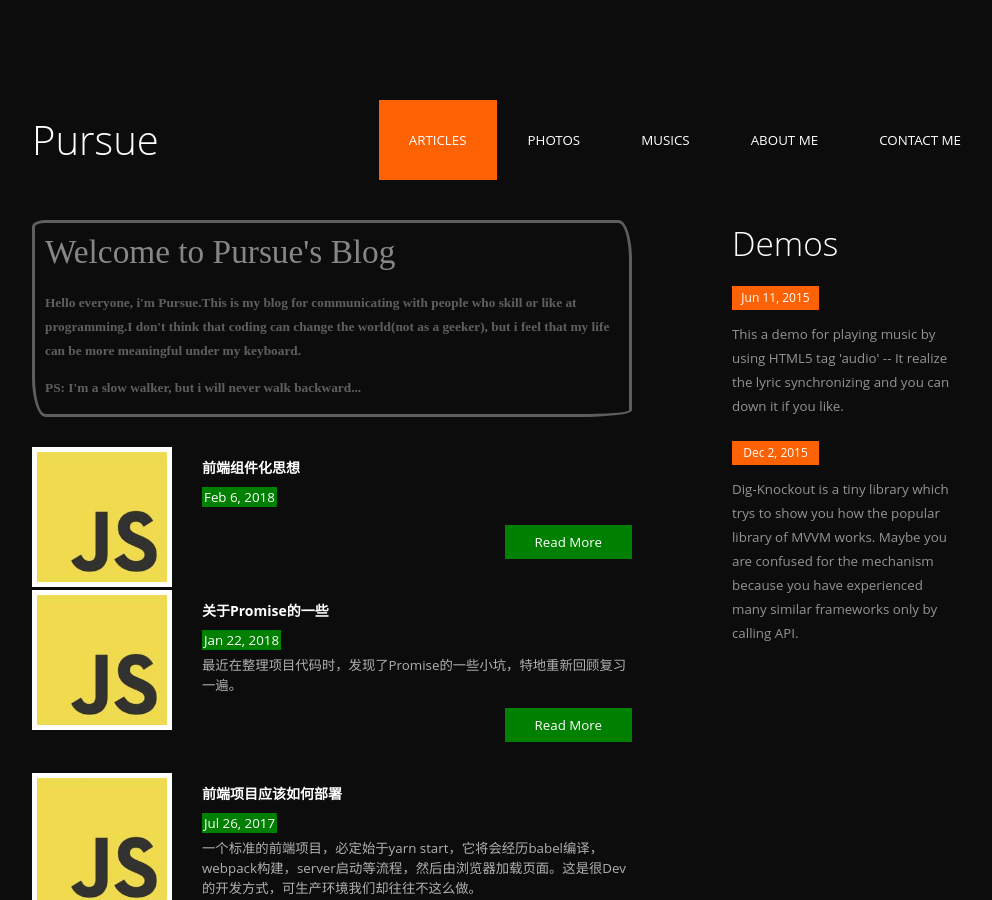
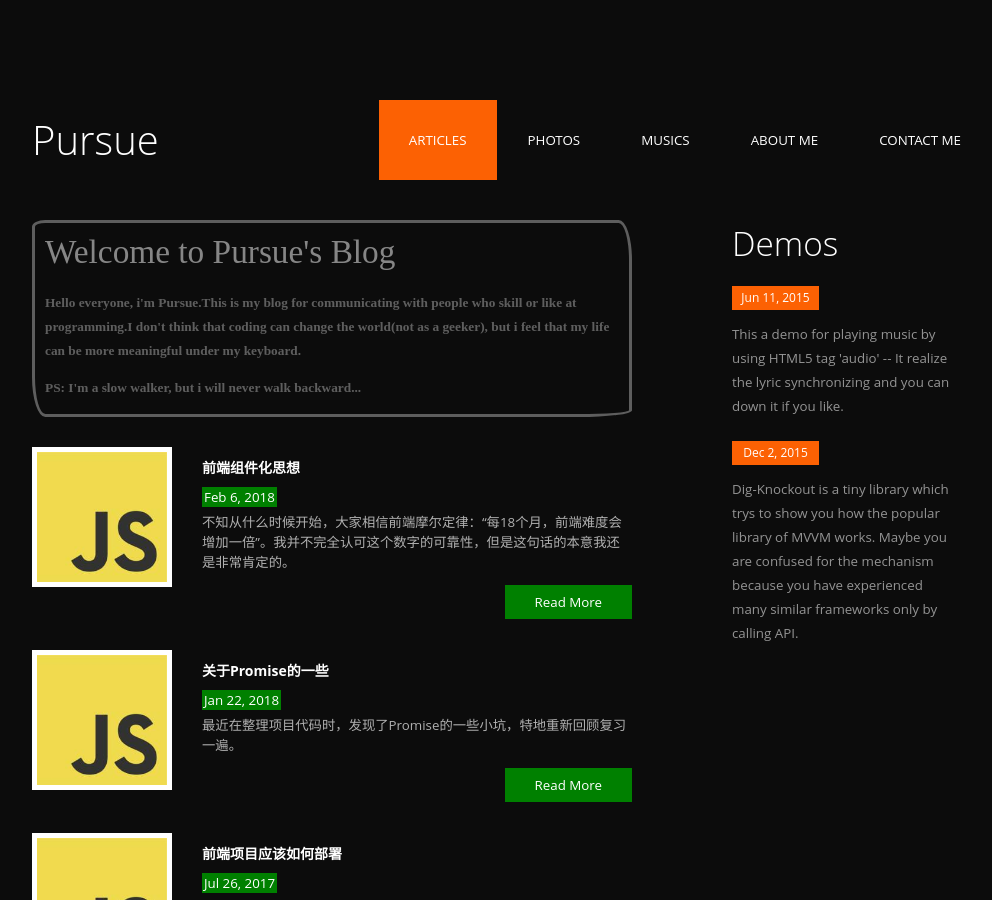
Before and after one commit to kkkkkxiaofei/blog-dev, a Jekyll site: the page built from index.html, in a window 1280 px wide and 900 px high. Shown: the whole window, without its empty margins (148-1140 px from the left). Built offline with Jekyll 4.4.1, drawn with Linux system fonts in a browser that asks for light colours.

Commit message:
add summary

```diff
--- a/_posts/2018-02-06-component-design-for-vuejs.md
+++ b/_posts/2018-02-06-component-design-for-vuejs.md
@@ -4,7 +4,7 @@ title:  "前端组件化思想"
 date:   2018-02-06 20:02PM
 categories: jekyll update
 type: 2
-summary: ""
+summary: "不知从什么时候开始，大家相信前端摩尔定律：“每18个月，前端难度会增加一倍”。我并不完全认可这个数字的可靠性，但是这句话的本意我还是非常肯定的。"
 icon: "js-icon.jpg"
 ---
 
@@ -28,8 +28,9 @@ icon: "js-icon.jpg"
 
 频繁操作DOM，过程式的开发方式的确不怎么样。这时开始流行`MV*`，比如`MVC`，前端开始学习后端的思想，讲业务逻辑，UI，功能，可以按照不同的文件去划分，结构清晰，设计明了，开发起来也不错。在这个基础上，又有了更加不错的`MVVM`框架，它的出现，更加简化了前端的操作，并且将前端的UI赋予了真实意义：你所看到的任何UI，应该都对应其相应的`ViewModel`，即你看到的`view`就是真实的数据，并且实现了双向绑定，只要UI改变，UI所对应的数据也改变，反之亦然。这的确很方便，但大部分的`MVVM`框架，并没有实现组件化，或者说没有很好的实现组件化，因为`MVVM`最大的问题就是：
 
-1.执行效率，只要数据改变，它下面所有监测数据上绑定的UI一般都会去更新，效率很低，如果你操作频繁，很可能调了几十万遍（有可能层次太深或者监测了太多的数据变化）。
-2.由于`MVVM`一般需要严格的`ViewModel`的作用域，因此大部分情况不支持多次绑定，或者只允许绑定一个根节点做为顶层DOM渲染，这就给组件化带来了困难（不能独立的去绑定部分UI）。
+- 1.执行效率，只要数据改变，它下面所有监测数据上绑定的UI一般都会去更新，效率很低，如果你操作频繁，很可能调了几十万遍（有可能层次太深或者监测了太多的数据变化）。
+
+- 2.由于`MVVM`一般需要严格的`ViewModel`的作用域，因此大部分情况不支持多次绑定，或者只允许绑定一个根节点做为顶层DOM渲染，这就给组件化带来了困难（不能独立的去绑定部分UI）。
 
 而后，在此基础上，一些新的前端框架“取其精华，去其糟粕”，开始大力推广前端组件化的开发方式，从这一点来说，`React`和`Vue`是类似的。
 
@@ -46,7 +47,7 @@ icon: "js-icon.jpg"
 
 > ![](/../img/component/demo1.png)
 
- #### 4.1分析页面布局
+#### 4.1分析页面布局
 
 > ![](/../img/component/demo2.png)
 
@@ -56,7 +57,7 @@ icon: "js-icon.jpg"
 
 > ![](/../img/component/demo3.png)
 
- #### 4.2初步开发
+#### 4.2初步开发
 
  如果没有经过任何设计，也许会出现下面的代码：
 
```
Also changed, not shown: other parts of _posts/2018-02-06-component-design-for-vuejs.md (+2 -2 lines).
